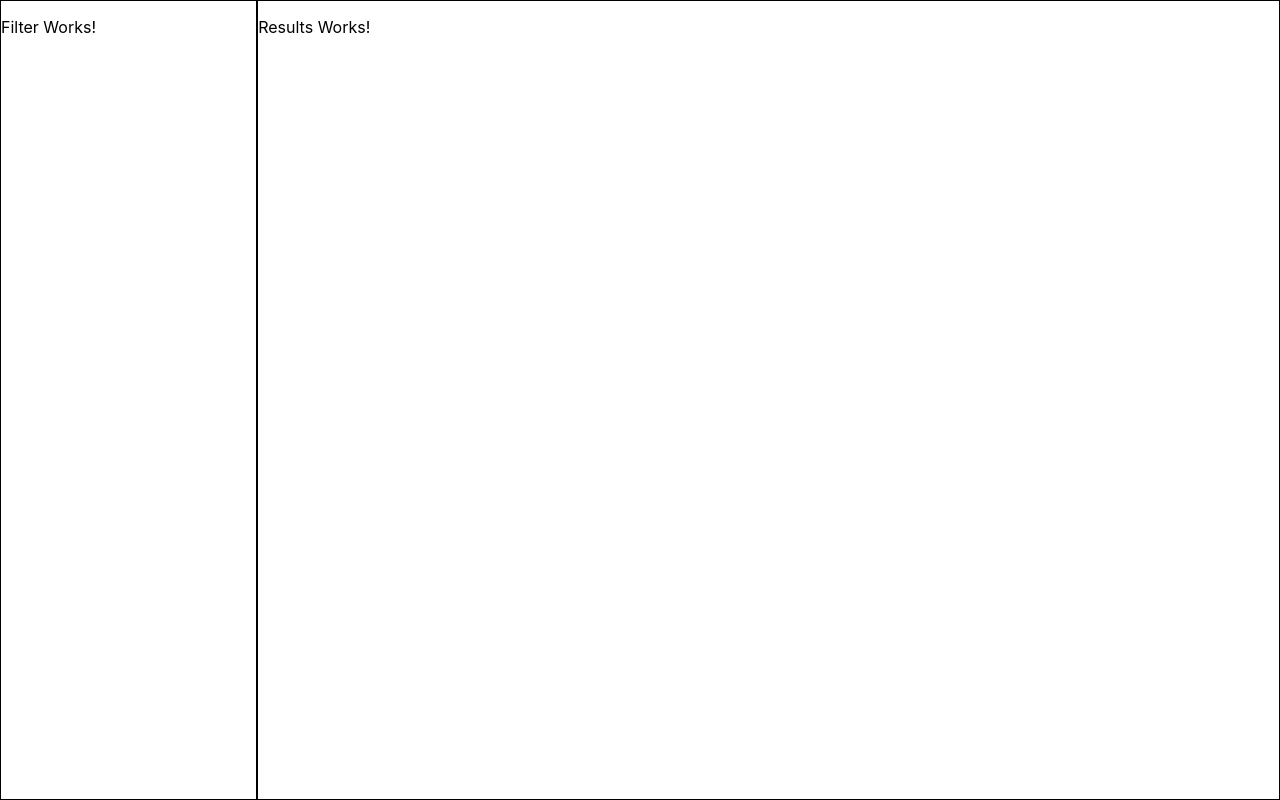
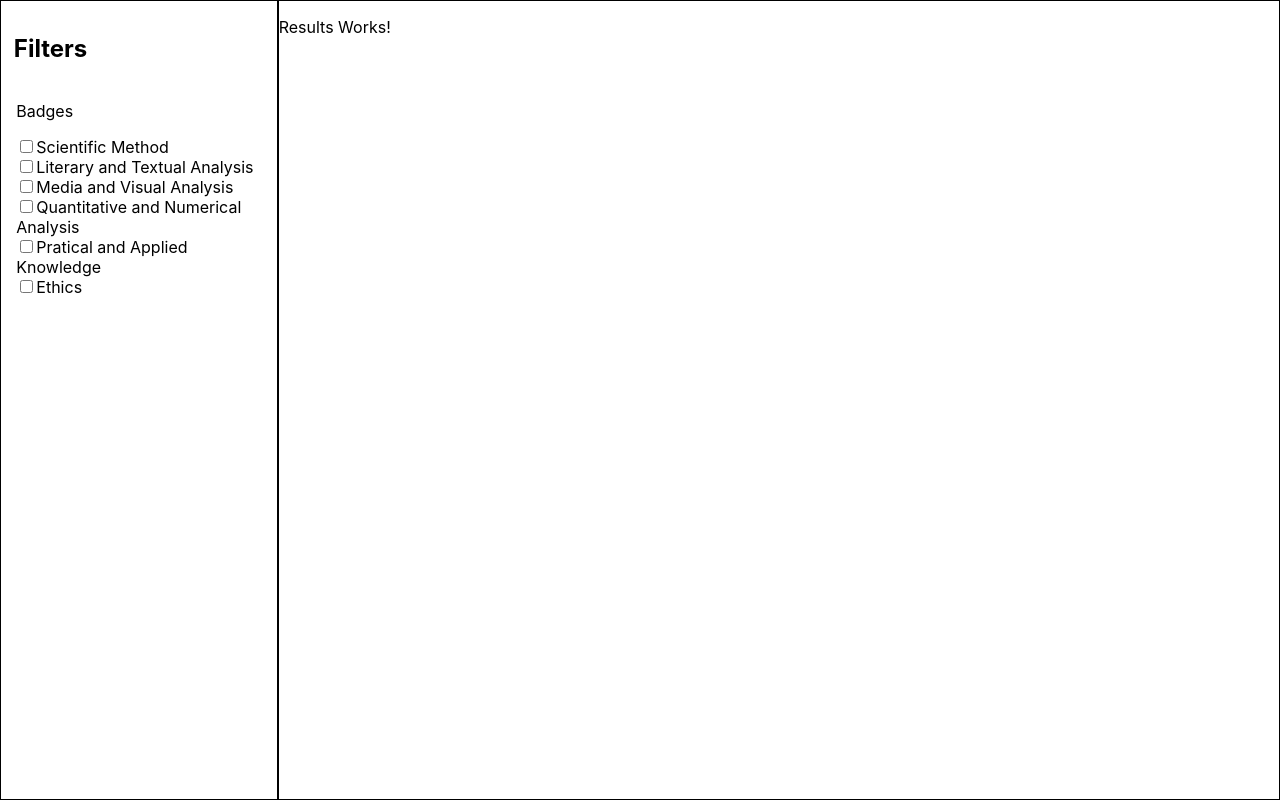
Before and after one commit to TheVanadium/course_req_overlap_finder, a React (Create React App) app in the folder course-selector/: page / in a window 1280 px wide. Built offline with nearby package versions, Linux system fonts and the light colour scheme; the HTML template or start-up script is replaced by a standard one.

Commit message:
feat: add badge filter component

```diff
--- /dev/null
+++ b/course-selector/src/components/ChecklistFilter.js
@@ -0,0 +1,19 @@
+import React from 'react';
+
+function ChecklistFilter(props) {
+
+
+    return (
+      <div id="filters">
+        <p>Badges</p>
+        {/* checklist items for each props.checklist-items if it exists*/}
+          { props.checklistItems && props.checklistItems.map((item) => (
+            <div id={item}>
+              <input type="checkbox" id={item} name={item} value={item} />
+              <label htmlFor={item}>{item}</label>
+            </div>
+          ))}
+      </div>
+    );
+  }
+export default ChecklistFilter;
--- a/course-selector/src/components/Filters.js
+++ b/course-selector/src/components/Filters.js
@@ -1,11 +1,22 @@
 import React from 'react';
+import ChecklistFilter from './ChecklistFilter.js';
+import './Filters.css';
+
+const badges = [
+  "Scientific Method",
+  "Literary and Textual Analysis",
+  "Media and Visual Analysis",
+  "Quantitative and Numerical Analysis",
+  "Pratical and Applied Knowledge",
+  "Ethics",
+];
 
 function Filters() {
     return (
       <div id="filters">
-        <p>Filter Works!</p>
+        <h2>Filters</h2>
+        <ChecklistFilter checklistItems={badges}></ChecklistFilter>
       </div>
     );
   }
-
 export default Filters;
```
